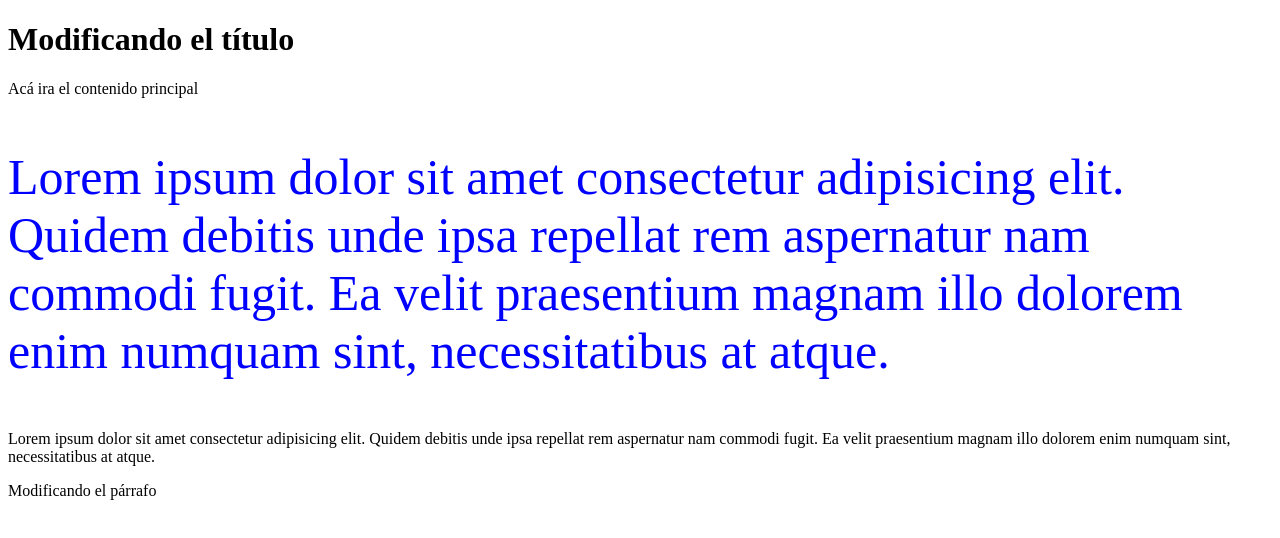
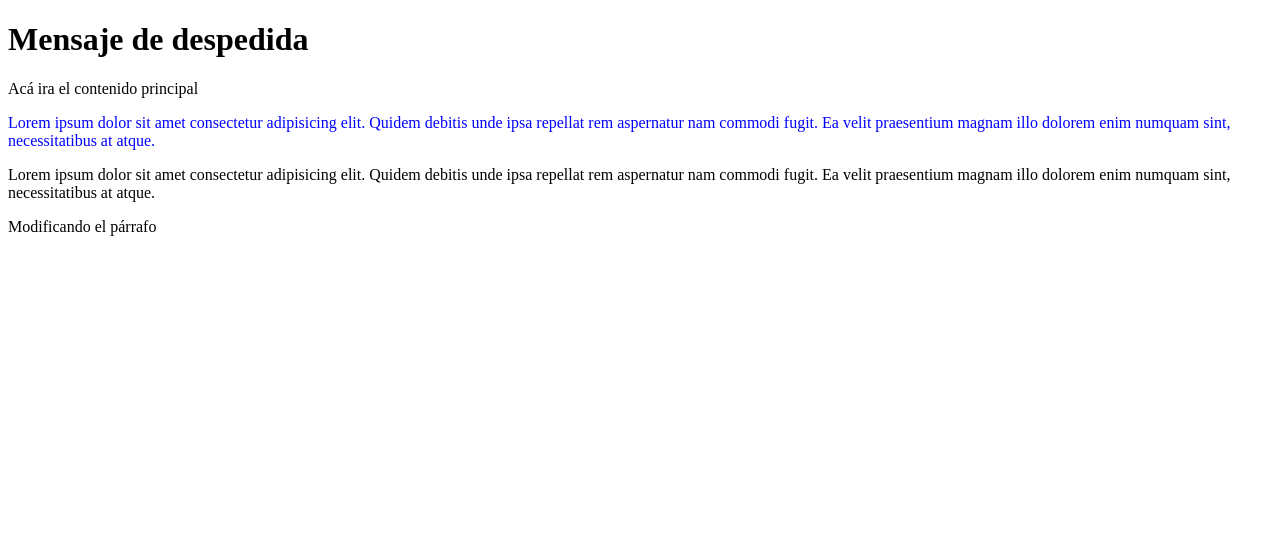
Before and after one commit to JoseGermanx/clase_html_gen_23, a plain HTML site: page ejemplo_js.html in a window 1280 px wide. Drawn offline with Linux system fonts and the light colour scheme.

Commit message:
Add JavaScript functionality to ejemplo_js.html; update script.js with new alert and message; create formularios.js

```diff
--- a/formularios.html
+++ b/formularios.html
@@ -29,6 +29,6 @@
     </form>
 
 
-
+    <script src="formularios.js"></script>
 </body>
 </html>
--- a/script.js
+++ b/script.js
@@ -20,4 +20,8 @@ document.getElementById("principal").style.color = "red"
 document.getElementsByClassName("parrafo")[0].style.color = "blue"
 
 
-document.getElementById("principal").style.fontSize = "50px"
+// document.getElementById("principal").style.fontSize = "50px"
+
+document.getElementById("demo").innerHTML = "Mensaje de despedida"
+
+alert("Hola mundo desde la alerta")
```
Also changed, not shown: ejemplo_js.html (+1 -0 lines), formularios.js (added).
